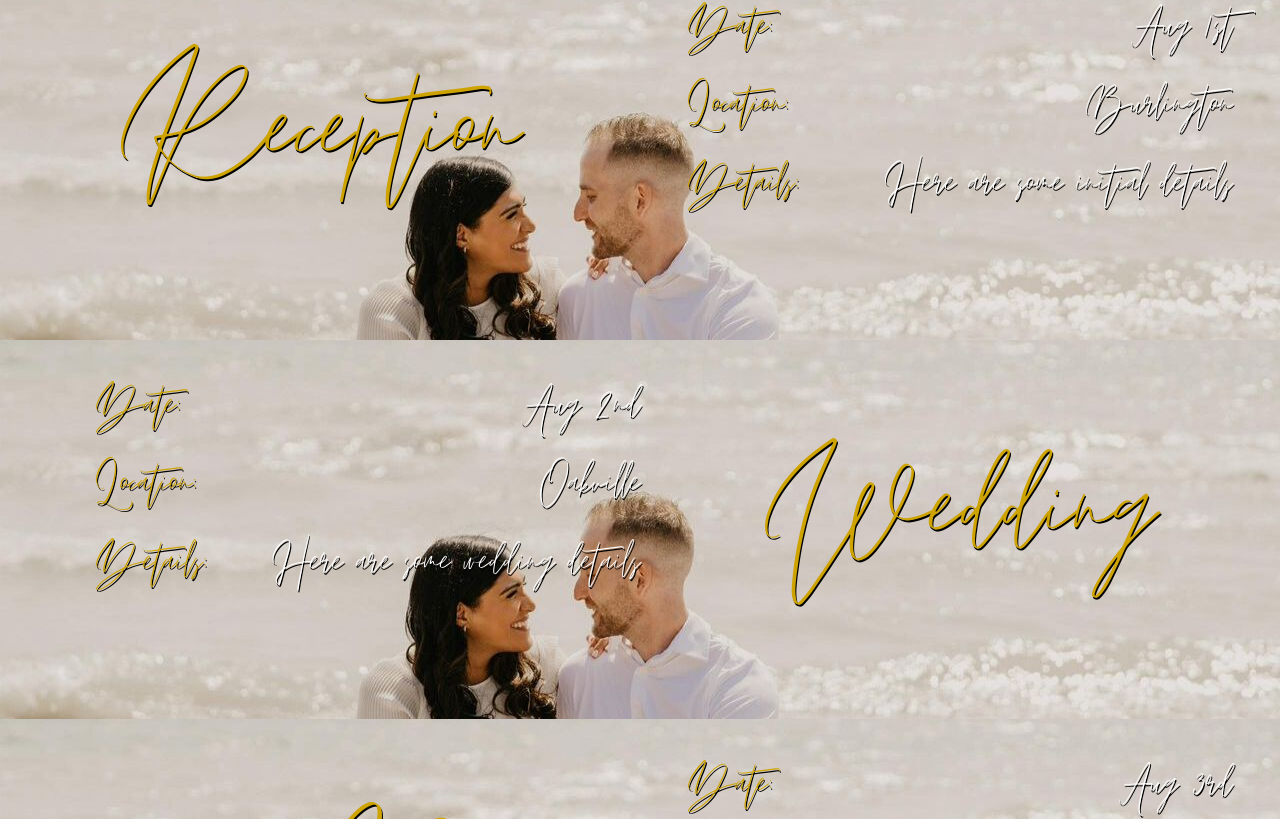
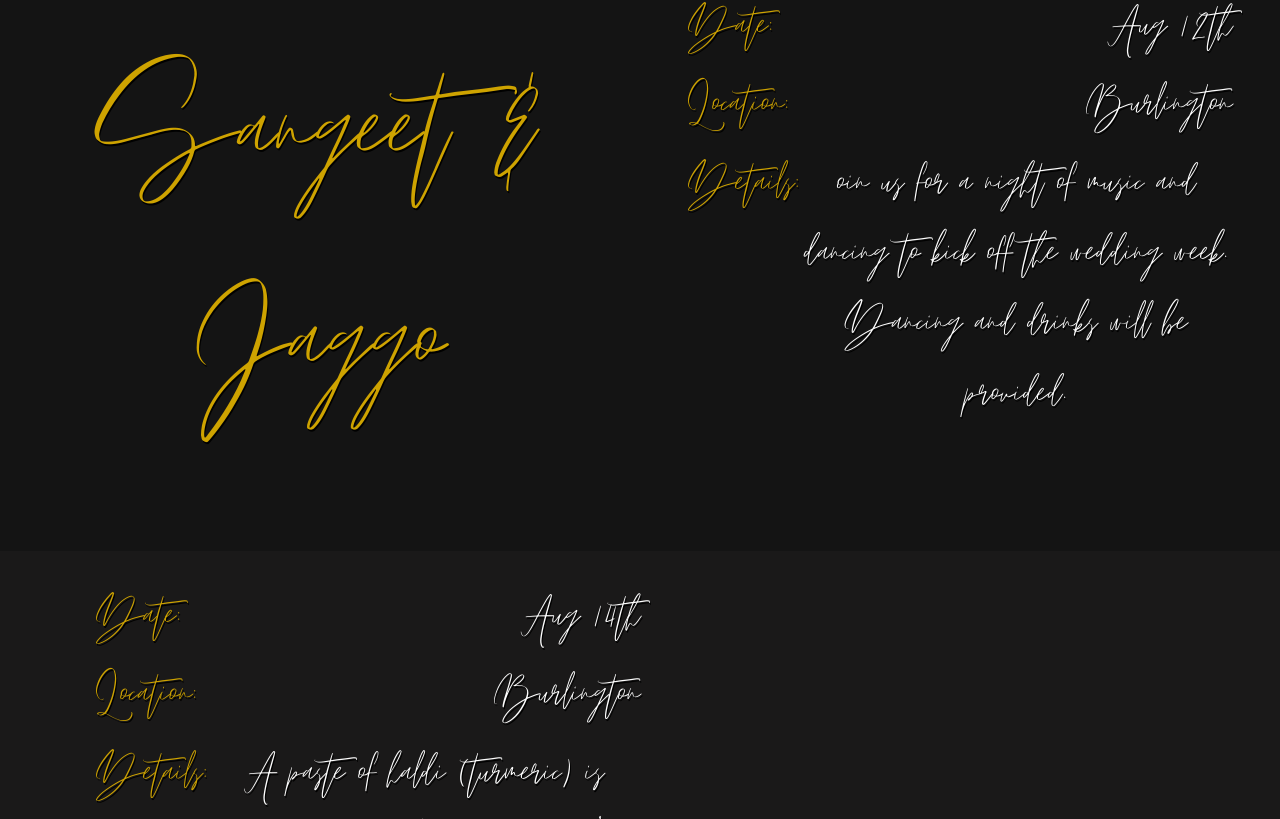
Before and after one commit to MichaelSault/TanyaWeddingWebsite, a React (Vite) app: page / in a window 1280 px wide. Shown: the part 1001-1820 px from the top of the page. Built offline with nearby package versions, Linux system fonts and the light colour scheme.

Commit message:
design changes to front end main page

```diff
--- a/src/App.css
+++ b/src/App.css
@@ -72,7 +72,21 @@ h3 {
 }
 
 .EventHeader {
-  background-image: url('./assets/Header/WeddingHeaderWide.jpg');
+  /* background-image: url('./assets/Header/WeddingHeaderWide.jpg'); */
+  background-color: #141414;
+  background-position: center top;
+  min-width: 100%;
+  padding-bottom: 1em;
+  padding-top: 1em;
+  margin-bottom: 0;
+  margin-top: 0;
+  display: flex;
+  justify-content: flex-start;
+}
+
+.EventHeaderMirror {
+  /* background-image: url('./assets/Header/WeddingHeaderWide.jpg'); */
+  background-color: #1a1919;
   background-position: center top;
   min-width: 100%;
   padding-bottom: 1em;
--- a/src/components/EventBannerMirror.jsx
+++ b/src/components/EventBannerMirror.jsx
@@ -16,7 +16,7 @@ const EventBannerMirror = forwardRef(
 
   return (
     <>
-      <div className='EventHeader' width='100%'>
+      <div className='EventHeaderMirror' width='100%'>
       <div className='eventDetails'>
             <div className='eventRowLeft'><h1 id='eventText'>Date: </h1><h1 id='eventTextinfo'>{date}</h1></div>
             <div className='eventRowLeft'><h1 id='eventText'>Location: </h1><h1 id='eventTextinfo'>{location}</h1></div>
--- a/src/components/Home.jsx
+++ b/src/components/Home.jsx
@@ -20,10 +20,10 @@ function Home() {
 
         </div>
 
-          <EventBanner event={'Reception'} date={'Aug 1st'} location={'Burlington'} details={'Here are some initial details'}/>
-          <EventBannerMirror event={'Wedding'} date={'Aug 2nd'} location={'Oakville'} details={'Here are some wedding details'}/>
-          <EventBanner event={'After Party'} date={'Aug 3rd'} location={'Mississauga'} details={'Here are some more details'}/>
-
+          <EventBanner event={'Sangeet & Jaggo'} date={'Aug 12th'} location={'Burlington'} details={'oin us for a night of music and dancing to kick off the wedding week. Dancing and drinks will be provided.'}/>
+          <EventBannerMirror event={'Maiyan'} date={'Aug 14th'} location={'Burlington'} details={"A paste of haldi (turmeric) is applied to the bride and groom's body before the wedding. Haldi is used to cleanse and purify the body. Guests will also have the opportunity to have mendhi (henna) applied to one hand. Dinner will be provided."}/>
+          <EventBanner event={'Mendhi'} date={'Aug 15th'} location={'Burlington'} details={'During this event, the bride gets intricate henna paste designs painted onto her hands and feet. The bride is surrounded by her female friends and family who celebrate through song and dance. Snacks provided.'}/>
+          <EventBannerMirror event={'Choora'} date={'Aug 16th'} location={'Burlington'} details={"The bride's maternal uncles and aunts perform the Choora ceremony. The Choora are bangles worn by the bride for 40 days to bring luck to the newlywed couple. Kaleeras are tied by the bride's cousins and close friends to provide best wishes to the bride."}/>
     </>
   )
 }
```
